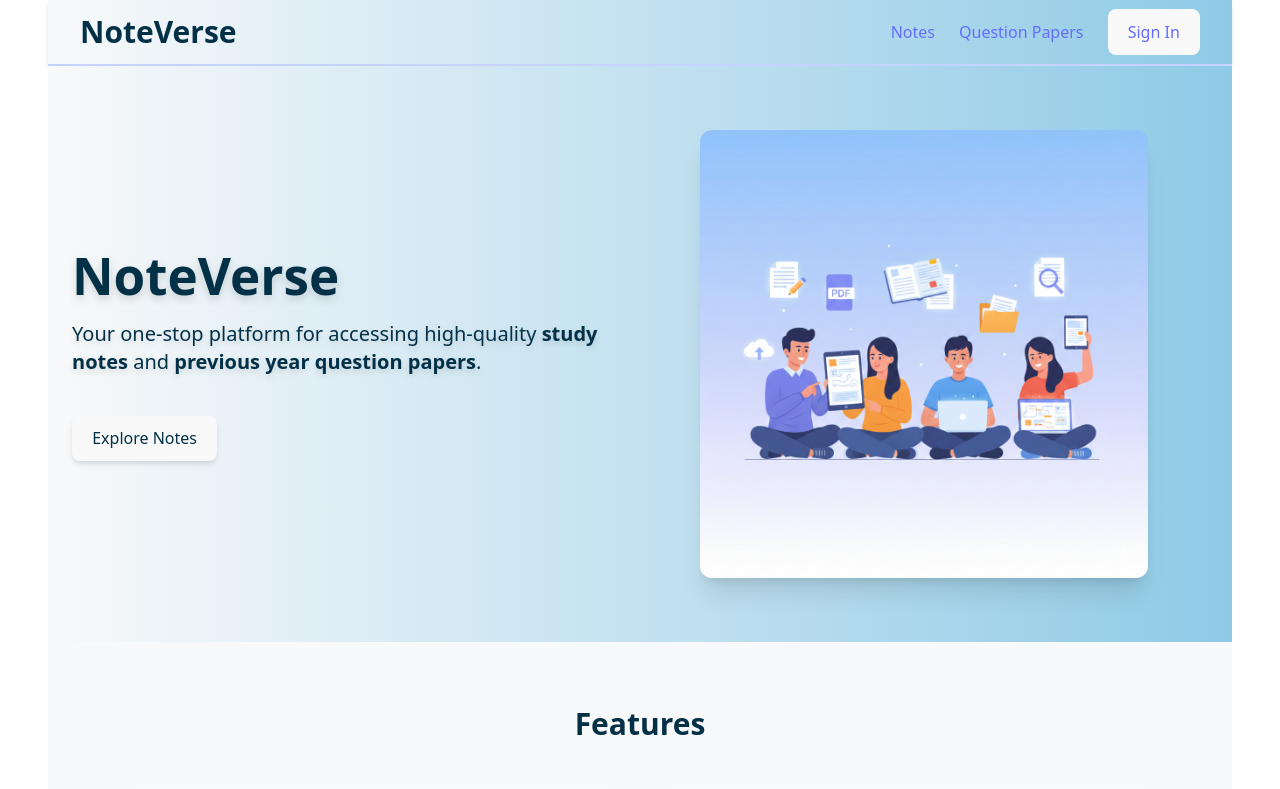
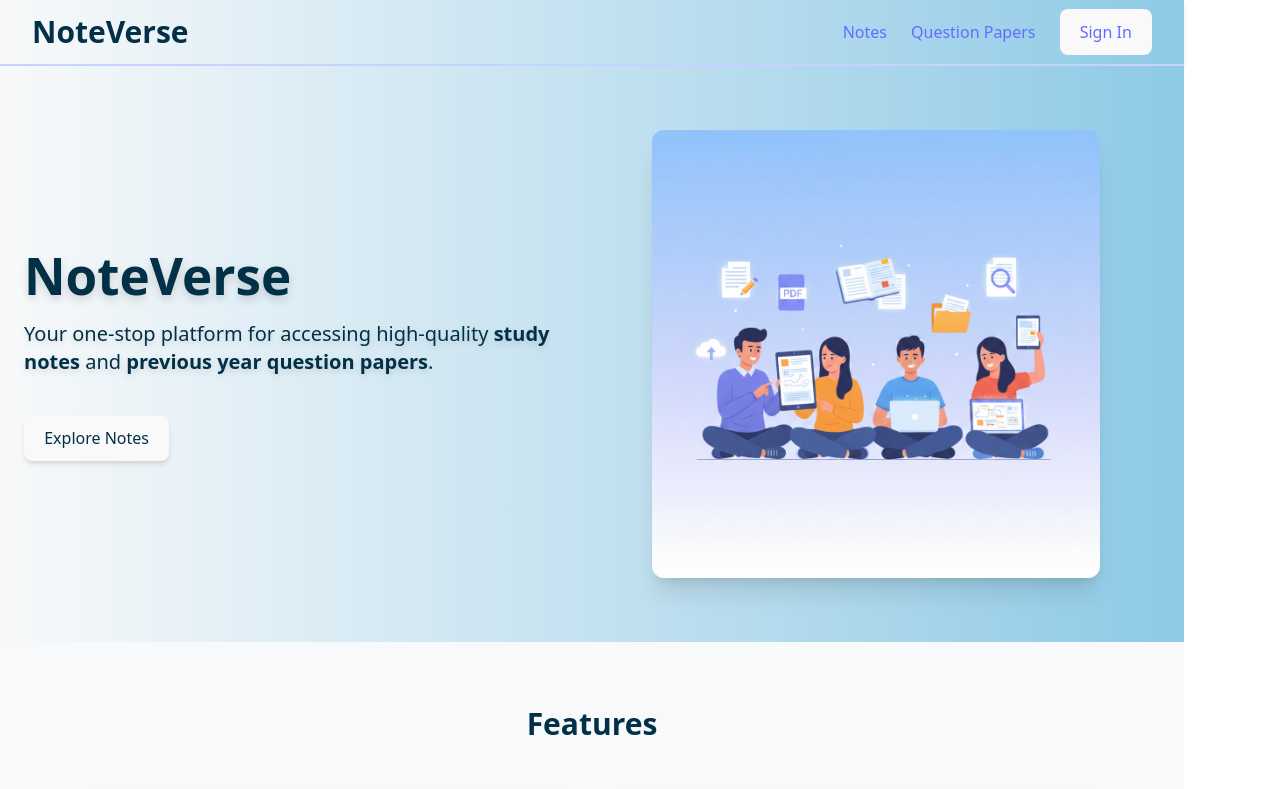
Before and after one commit to aditya-parihar19/NoteVerse, a React (Vite) app in the folder Frontend/: page / in a window 1280 px wide. Shown: the top 789 px of the page. Built offline with nearby package versions, Linux system fonts and the light colour scheme.

Commit message:
[frontend] Removed App.css

```diff
--- a/Frontend/src/App.css
+++ /dev/null
@@ -1,42 +0,0 @@
-#root {
-  max-width: 1280px;
-  margin: 0 auto;
-  padding: 0rem;
-  text-align: center;
-}
-
-.logo {
-  height: 6em;
-  padding: 1.5em;
-  will-change: filter;
-  transition: filter 300ms;
-}
-.logo:hover {
-  filter: drop-shadow(0 0 2em #646cffaa);
-}
-.logo.react:hover {
-  filter: drop-shadow(0 0 2em #61dafbaa);
-}
-
-@keyframes logo-spin {
-  from {
-    transform: rotate(0deg);
-  }
-  to {
-    transform: rotate(360deg);
-  }
-}
-
-@media (prefers-reduced-motion: no-preference) {
-  a:nth-of-type(2) .logo {
-    animation: logo-spin infinite 20s linear;
-  }
-}
-
-.card {
-  padding: 2em;
-}
-
-.read-the-docs {
-  color: #888;
-}
--- a/Frontend/src/App.jsx
+++ b/Frontend/src/App.jsx
@@ -1,4 +1,3 @@
-import './App.css'
 import { Route, Routes } from 'react-router-dom'
 import Home from './pages/Home'
 
@@ -6,7 +5,7 @@
   return (
     <Routes>
       <Route path="/" element={<Home />} />
-    </Routes>
+          </Routes>
   )
 }
 
```
Also changed, not shown: Frontend/public/hero-section-img2.png (deleted).
